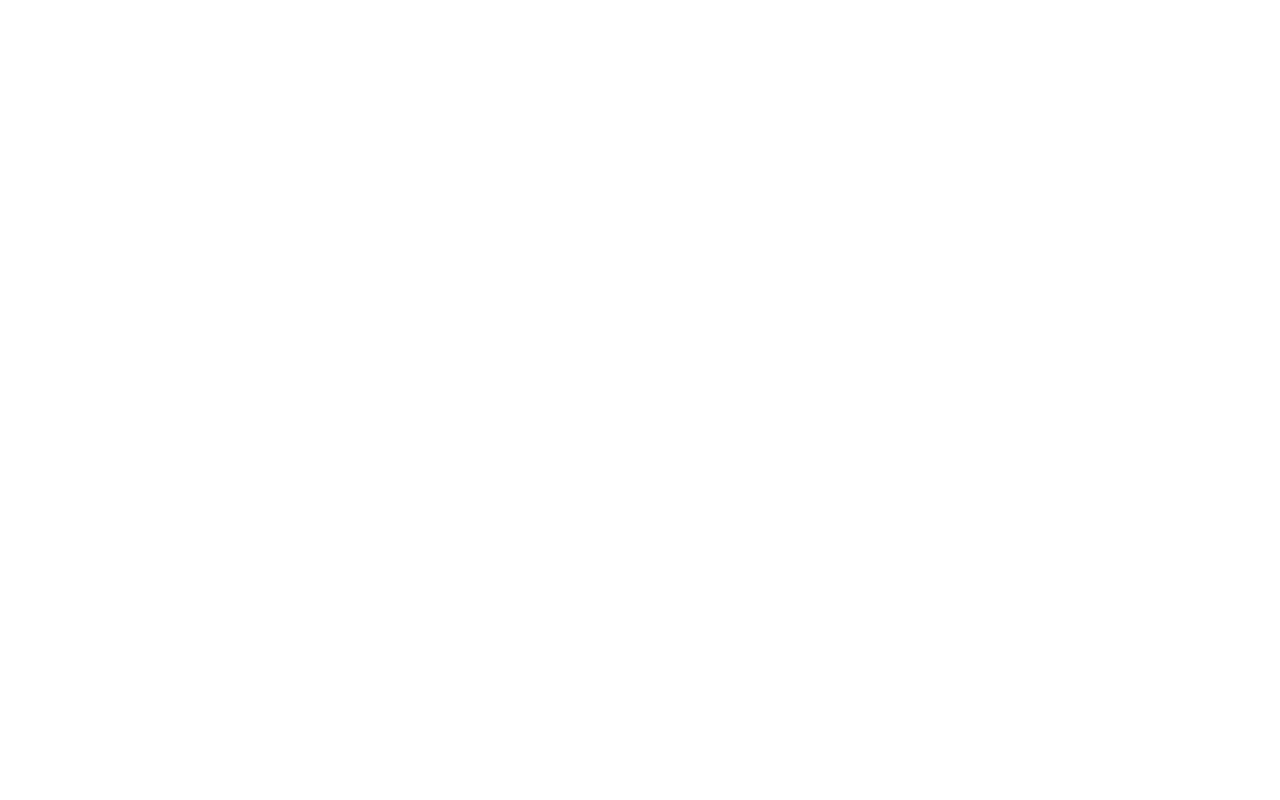
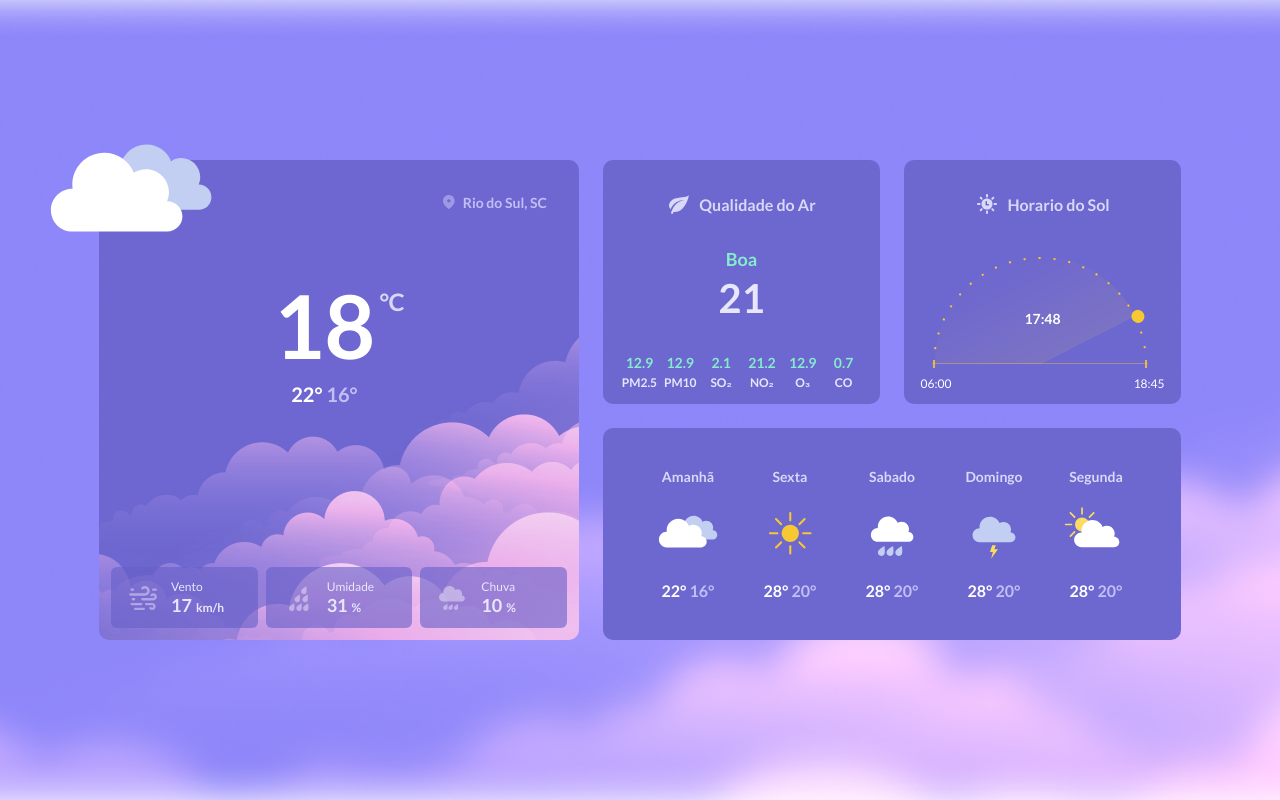
Before and after one commit to andsGomes/letscode, a plain HTML site: page 10/index.html in a window 1280 px wide. Drawn offline with Linux system fonts and the light colour scheme.

Commit message:
Finalizing project

```diff
--- a/10/index.html
+++ b/10/index.html
@@ -17,9 +17,124 @@
 </head>
 <body>
    <main>
+     <!-- first card that shows temperature and weather data -->
      <section class="temperature-now">
-       <div class="location"></div>
+       <div class="location">
+         <img src="./assets/pin.svg" alt="">
+         <strong>Rio do Sul, SC</strong>
+       </div>
+       <div class="temp">
+        <div class="number">18
+          <div class="maxmin">22°
+            <span>16°</span>
+          </div>
+        </div>
+        <div class="celsius">°C</div>
+       </div>
+       <div class="statistics">
+         <div class="stats">
+          <img src="./assets/temp-wind.svg" alt="Icone de Vento">
+          <div class="info">
+            <p>Vento</p>
+            <h5>17 <span>km/h</span></h5>
+          </div>
+         </div>
+         <div class="stats">
+          <img src="./assets/temp-humidity.svg" alt="Icone de Umidade">
+          <div class="info">
+            <p>Umidade</p>
+            <h5>31 <span>%</span></h5>
+          </div>
+         </div>
+         <div class="stats">
+          <img src="./assets/temp-rain.svg" alt="Icone de chuva">
+          <div class="info">
+            <p>Chuva</p>
+            <h5>10 <span>%</span></h5>
+          </div>
+         </div>
+       </div>
      </section>
+     <!-- Air Quality -->
+     <section class="air-quality">
+      <h2 class="title">
+        <img src="./assets/leaf.svg" alt=""> Qualidade do Ar
+      </h2>
+      <p class="good">Boa</p>
+      <p class="number">21</p>
+       <div class="info">
+        <div class="number">
+          <p>12.9</p>
+          <small>PM2.5</small>
+        </div>
+        <div class="number">
+          <p>12.9</p>
+          <small>PM10</small>
+        </div>
+        <div class="number">
+          <p>2.1</p>
+          <small>SO₂</small>
+        </div>
+        <div class="number">
+          <p>21.2</p>
+          <small>NO₂</small>
+        </div>
+        <div class="number">
+          <p>12.9</p>
+          <small>O₃</small>
+        </div>
+        <div class="number">
+          <p>0.7</p>
+          <small>CO</small>
+        </div>
+       </div>
+     </section>
+     <!-- Sunset time -->
+     <section class="suntime">
+      <h2 class="title">
+        <img src="./assets/sun-time.svg" alt=""> Horario do Sol
+      </h2>
+      <div class="sun-chart-wrapper">
+        <div class="sun-chart">
+          <div class="chart">
+            <img src="./assets/sun-chart.svg" alt="">
+          </div>
+          <time class="now">17:48</time>
+        </div>
+      </div>
+      <div class="time">
+        <time class="sunrise">06:00</time>
+        <time class="sunset">18:45</time>
+      </div>
+     </section>
+      <!-- Week weather -->
+      <section class="week-weather">
+        <div class="day">
+        <h4 class="title">Amanhã</h4>
+        <img src="./assets/weather-clouds.svg" alt="">
+        <p class="maxmin">22° <span>16°</span></p>
+       </div>
+       <div class="day">
+        <h4 class="title">Sexta</h4>
+        <img src="./assets/weather-sun.svg" alt="">
+        <p class="maxmin">28° <span>20° </span></p>
+       </div>
+       <div class="day">
+        <h4 class="title">Sabado</h4>
+        <img src="./assets/weather-rain.svg" alt="">
+        <p class="maxmin">28° <span>20° </span></p>
+       </div>
+       <div class="day">
+        <h4 class="title">Domingo</h4>
+        <img src="./assets/weather-thunder.svg" alt="">
+        <p class="maxmin">28° <span>20° </span></p>
+       </div>
+       <div class="day">
+        <h4 class="title">Segunda</h4>
+        <img src="./assets/weather-cloudy.svg" alt="">
+        <p class="maxmin">28° <span>20° </span></p>
+       </div>
+      </section>
    </main>
 </body>
 </html>
--- a/10/style.css
+++ b/10/style.css
@@ -0,0 +1,340 @@
+* {
+  margin: 0;
+  padding: 0;
+  box-sizing: border-box;
+  -webkit-font-smoothing: antialiased;
+  -moz-osx-font-smoothing: grayscale;
+}
+
+:root {
+  font-size: 62.5%;
+}
+
+body {
+  font-family: 'Lato', sans-serif;
+  font-size: 1.6rem;
+}
+
+main{
+   background: url(./assets/bg.jpeg) no-repeat center/cover;
+   min-height: 100vh;
+
+   display: grid;
+   place-content: center;
+   gap: 2.4rem;
+
+   padding: 6.4rem;
+}
+
+section{
+  background: #6d67d0;
+  backdrop-filter: blur(1rem);
+  border-radius: 1rem;
+}
+
+.temperature-now{
+  display: grid;
+  grid-template-rows: max-content 1fr max-content ;
+
+  background: url(./assets/bg-temp-now.jpeg);
+  position: relative;
+
+  /* width: 48rem;
+  height: 48rem; */
+
+}
+
+.temperature-now::before{
+  content: "";
+  width: 17.6rem;
+  height: 17.6rem;
+
+  background: url(./assets/clouds.svg) no-repeat;
+  position: absolute;
+  top: -5.6rem;
+  left: -5.6rem;
+}
+
+.location{
+  justify-self: end;
+  padding: 3.2rem 3.2rem 0;
+
+  display: flex;
+  align-items: center;
+  gap: 0.4rem;
+
+}
+
+.location strong{
+  font-size: 1.4rem;
+  color: #c2bff4;
+}
+
+.temp{
+
+  margin: 6rem;
+
+  font-weight: 700;
+
+  display: flex;
+  justify-content: center;
+  gap: 0.4rem;
+}
+
+.temp .number{
+   text-align: center;
+   font-size: 8.8rem;
+   color: #fff;
+
+   display: flex;
+   flex-direction: column;
+   gap: 0.4rem;
+}
+
+.temp .number .maxmin{
+  font-size: 2rem;
+}
+
+.temp .number .maxmin span{
+  color: #c2bff4
+}
+
+.celsius{
+  font-size: 2.4rem;
+  color: #dad8f7;
+  margin-top: 1.5rem;
+}
+
+.statistics{
+  padding: 1.2rem;
+
+  display: flex;
+  gap:0.8rem;
+}
+
+.stats{
+  flex: 1;
+  padding: 1.2rem 1.6rem;
+
+  background: rgba(102, 96, 200, 0.6);
+  border-radius: 0.6rem;
+
+  display: flex;
+  align-items: center;
+  gap:1.2rem ;
+}
+
+.stats .info{
+  color: #e7e6fb;
+}
+
+.stats .info h5 span,
+.stats .info p{
+   font-size: 1.2rem;
+}
+
+.stats .info h5{
+   font-size: 1.8rem;
+
+   display: flex;
+   align-items: baseline;
+   gap: 0.4rem;
+}
+
+/* Air Quality */
+
+.air-quality{
+  font-weight: 700;
+  text-align: center;
+
+  display: grid;
+}
+
+h2.title{
+  font-size: 1.6rem;
+  color: #dad8f7;
+
+  display: flex;
+  align-items: center;
+  justify-content: center;
+  gap: 0.8rem;
+  margin-top: 3.2rem;
+}
+
+.air-quality .good{
+  margin-top: 3.2rem;
+  font-size: 1.8rem;
+  color: #87ebcd;
+}
+
+.air-quality >.number{
+  margin-top: 0.4rem;
+  font-size: 4rem;
+  color:#e7e6fb;
+}
+
+.air-quality .info{
+  display: flex;
+  align-items: center;
+
+  margin-top: 3.2rem;
+  padding: 0 1.6rem 1.6rem;
+}
+
+.air-quality .info .number{
+  flex: 1;
+}
+
+.air-quality .info p{
+  color: #87ebcd;
+  font-size: 1.4rem;
+}
+
+.air-quality .info small{
+  font-size: 1.2rem;
+  color: #e7e6fb;
+}
+
+/* Sun Time */
+
+.sun-chart-wrapper{
+  margin-top: 4rem;
+  height: 11rem;
+  position: relative;
+}
+
+.sun-chart{
+  --pos-x:85;
+  margin: auto;
+
+  width: 21.6rem;
+  height: 21.6rem;
+
+  /* Border placed to follow the internal limits of the box where the grafics is.
+
+  border: 1px solid red; */
+
+  position: relative;
+}
+
+.sun-chart::before{
+  content:"";
+  background: #F6C833;
+  width: 1.3rem;
+  height: 1.3rem;
+  position: absolute;
+  border-radius: 50%;
+
+  top:50%;
+  left:50%;
+  margin: -0.6rem;
+
+  transform: rotate(calc(1deg * (((100 - var(--pos-x))/ -100) * 180))) translate(10.6rem);
+}
+
+.chart{
+  width: 21.6rem;
+  height: 10.8rem;
+
+  overflow: hidden;
+}
+
+.chart::before{
+  content: "";
+  width: 21rem;
+  height: 21rem;
+
+  display: block;
+  border-radius: 50%;
+
+    /* Border placed to follow the internal limits of the box where the grafics is.
+
+  border: 1px solid red; */
+
+  background: linear-gradient(180deg, rgba(251, 219, 96, 0.2) 0%, rgba(251, 219, 96, 0) 101.89%);
+
+  --mask: linear-gradient(0deg, white 51.5%, transparent 0%);
+
+  mask:var(--mask);
+  -webkit-mask: var(--mask);
+
+  rotate:calc(1.8deg * var(--pos-x));
+
+}
+
+.chart img{
+   position: absolute;
+   top: 0%;
+   left: -1%;
+}
+
+time.now{
+  position: absolute;
+  top: 25%;
+  left: 50%;
+  transform: translate(-50%);
+
+  color: #fff;
+  font-size: 1.4rem;
+  font-weight: 700;
+}
+
+.time{
+  font-size: 1.2rem;
+  color: #fff;
+
+  display: flex;
+  align-items: center;
+  justify-content: space-between;
+
+  max-width: 27.6rem;
+  margin: 1rem auto;
+  padding: 0 1.6rem;
+}
+
+/* Week Weather */
+
+.week-weather{
+  padding: 4rem;
+  display: flex;
+  gap: 1.2rem;
+}
+
+.day{
+  flex: 1;
+
+  display: grid;
+  justify-items: center;
+  gap: 1.6rem;
+}
+
+h4.title{
+  font-size: 1.4rem;
+  color: #dad8f7;
+}
+
+.day .maxmin{
+  font-weight: 700;
+  color: #fff;
+  font-size: 1.6rem;
+}
+
+.day .maxmin span{
+  color: #c2bff4;
+}
+
+
+@media(min-width: 1200px){
+  main{
+    grid-template-columns: 48rem 27.7rem 27.7rem;
+    grid-template-rows: 24.4rem 21.2rem;
+  }
+
+  .temperature-now{
+    grid-row: 1/3;
+  }
+
+  .week-weather{
+    grid-column: 2/4;
+  }
+}
```
